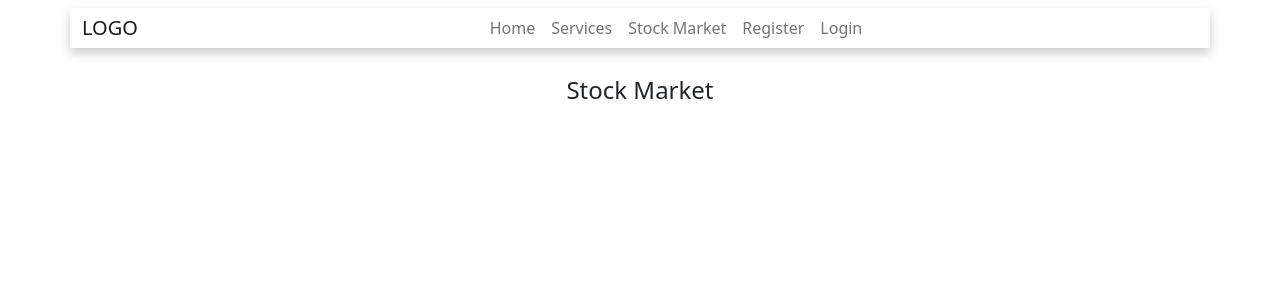
After one commit to SimonAndro/virtual-financial-assistant, a Django app: page /stock-market in a window 1280 px wide. The commit adds this page. Shown: the top 300 px of the page. Run offline with Django 4.2, Linux system fonts and the light colour scheme; some libraries are stand-ins or nearby versions.

Commit message:
info page

```diff
--- a/web app/webapp/static/styles/style.css
+++ b/web app/webapp/static/styles/style.css
@@ -112,3 +112,10 @@ body{
     border: solid 1px #2d2d39;
     padding: 6px;
 }
+
+/* stock page */
+.stock-market{
+ display: block;
+ margin: 0 auto;
+ text-align: center;
+}
--- a/web app/webapp/templates/navbar.html
+++ b/web app/webapp/templates/navbar.html
@@ -19,7 +19,7 @@
               </li>
 
               <li class="nav-item">
-                <a class="nav-link">About</a>
+                <a class="nav-link" href="{% url 'stock-market' %}">Stock Market</a>
               </li>
               {% if request.user.is_authenticated %}
               <li class="nab-item"><a href="{% url 'user-dashboard' request.user.id %}" class="nav-link">Dashboard</a></li>
--- /dev/null
+++ b/web app/webapp/vfa/templates/vfa/stock_market.html
@@ -0,0 +1,15 @@
+{% extends 'index.html' %}
+
+{% block content %}
+<div class="container">
+    <div class="stock-market">
+       <h4>Stock Market</h4>
+        <div class="head-info">
+
+        </div>
+
+    </div>
+
+</div>
+
+{% endblock %}
--- a/web app/webapp/vfa/urls.py
+++ b/web app/webapp/vfa/urls.py
@@ -9,4 +9,5 @@ urlpatterns = [
     path('register', views.registerPage, name="register"),
     path('services', views.services, name="services"),
     path('user-dashboard/<str:pk>/', views.userDashboard, name="user-dashboard"),
+    path('stock-market', views.stockMarket, name="stock-market"),
 ]
--- a/web app/webapp/vfa/views.py
+++ b/web app/webapp/vfa/views.py
@@ -61,6 +61,8 @@ def home(request):
 def services(request):
     return render(request, 'vfa/services.html')
 
+def stockMarket(request):
+    return render(request, 'vfa/stock_market.html')
 
 @login_required(login_url='login')
 def userDashboard(request, pk):
```
